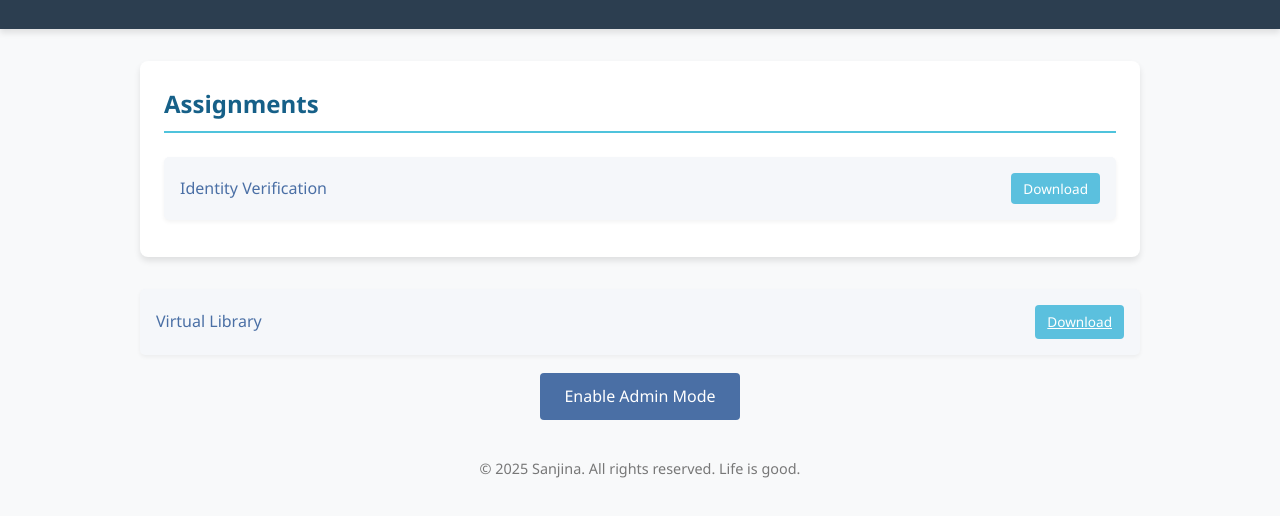
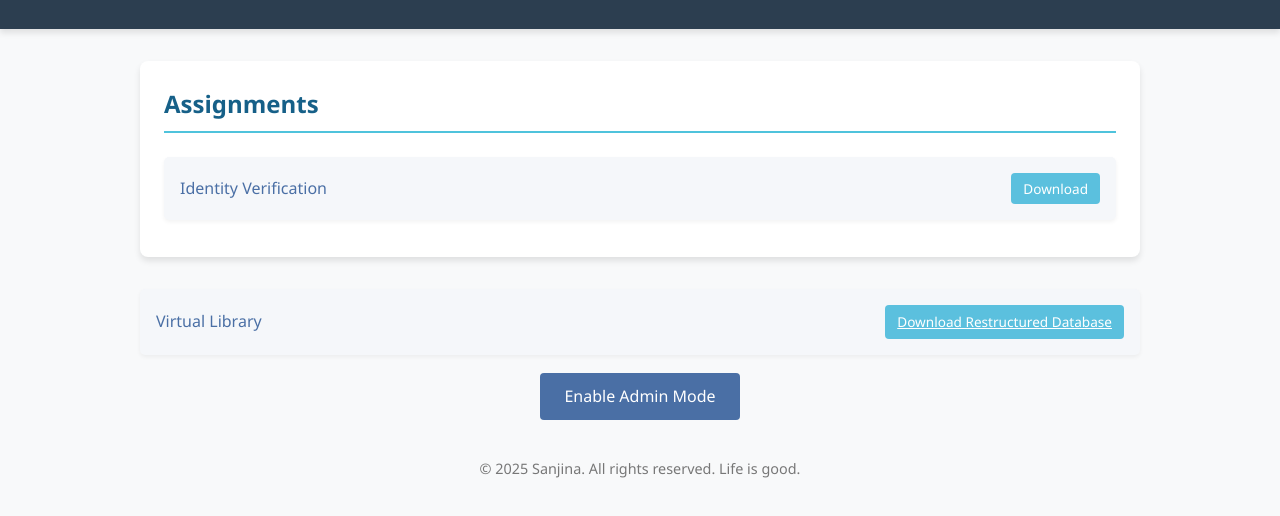
Before and after one commit to ssmoon-debug/sanjinaaaa, a plain HTML site: page index.html in a window 1280 px wide. Shown: the part 112-628 px from the top of the page. Drawn offline with Linux system fonts and the light colour scheme.

Commit message:
Update index.html

```diff
--- a/index.html
+++ b/index.html
@@ -188,8 +188,8 @@
         <button class="btn btn-rename" onclick="renameAssignment(this)">Rename</button>
         <button class="btn btn-delete" onclick="deleteAssignment(this)">Delete</button>
     </div>
-    <a href="Restructured_DB.csv" download class="btn btn-download">Download </a>
-</div>
+    <a href="https://ssmoon-debug.github.io/sanjinaaaa/Restructured_DB.csv" download class="btn btn-download">Download Restructured Database</a>
+       </div>
 
 
 
```
